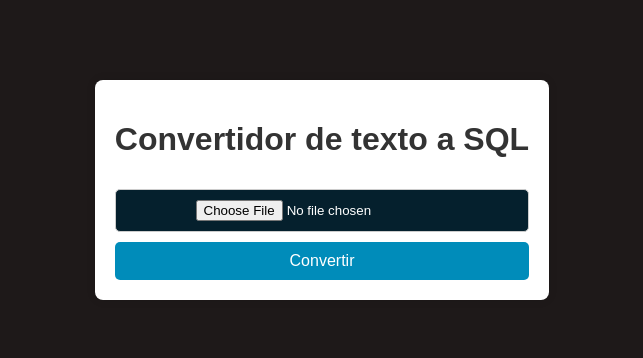
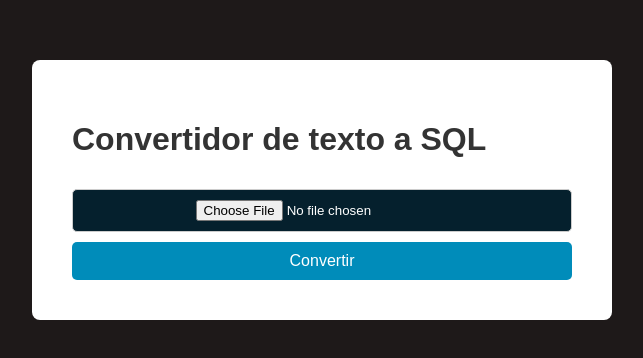
Before and after one commit to JosseJuventino/TallerAdmin, a plain HTML site: page index.html in a window 1280 px wide. Shown: the part 210-568 px from the top of the page, without its empty margins (318-961 px from the left). Drawn offline with Linux system fonts and the light colour scheme.

Commit message:
Que no se suba esto pls

```diff
--- a/styles/style.css
+++ b/styles/style.css
@@ -8,13 +8,14 @@ body {
     justify-content: center;
     align-items: center;
     height: 100vh;
+    width: 100vw;
   }
 
   .contenedor {
     background-color: #fff;
     border-radius: 8px;
-    box-shadow: 0 0 10px rgba(0, 0, 0, 0.1);
-    padding: 20px;
+    width: 500px;
+    padding: 40px;
     text-align: center;
     display: flex;
     flex-direction: column;
@@ -23,6 +24,9 @@ body {
 
   h1 {
     color: #333;
+    display: flex;
+    flex-direction: row;
+    flex-wrap: wrap;
   }
 
   button {
```
